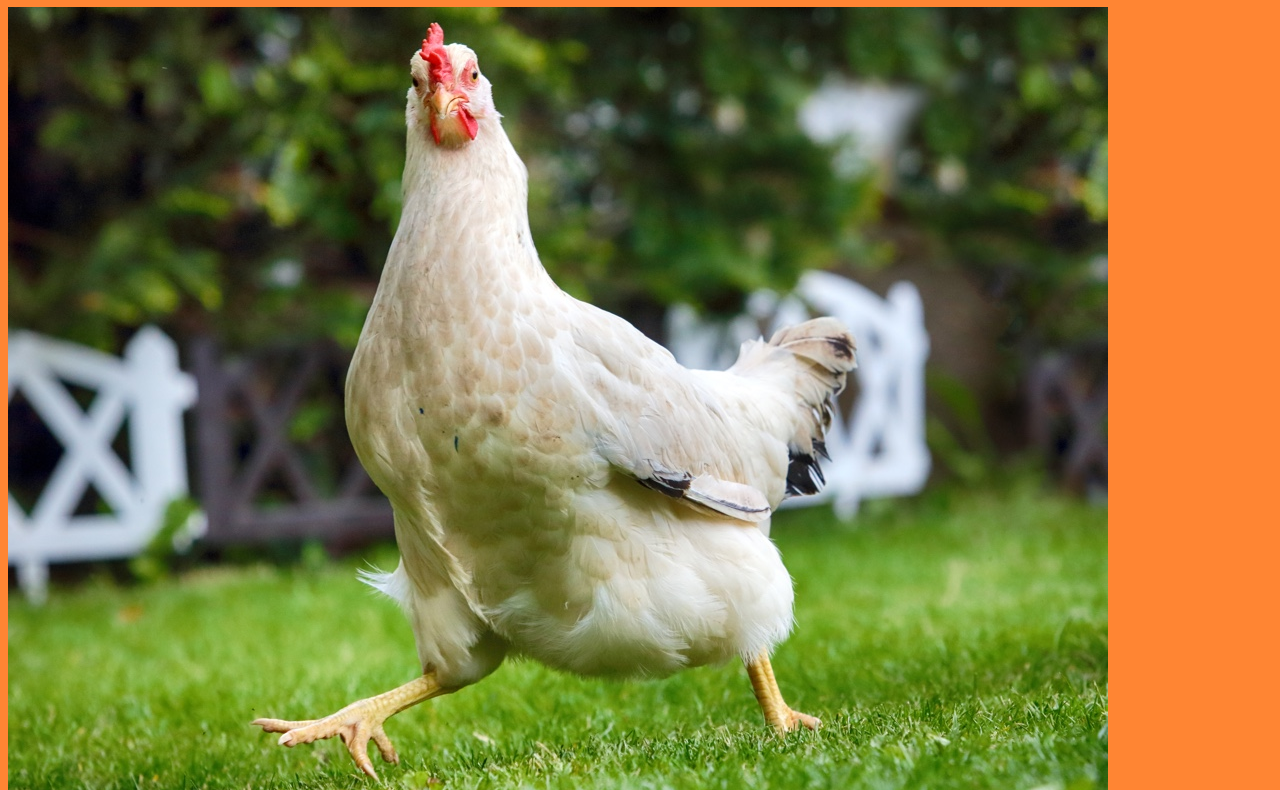
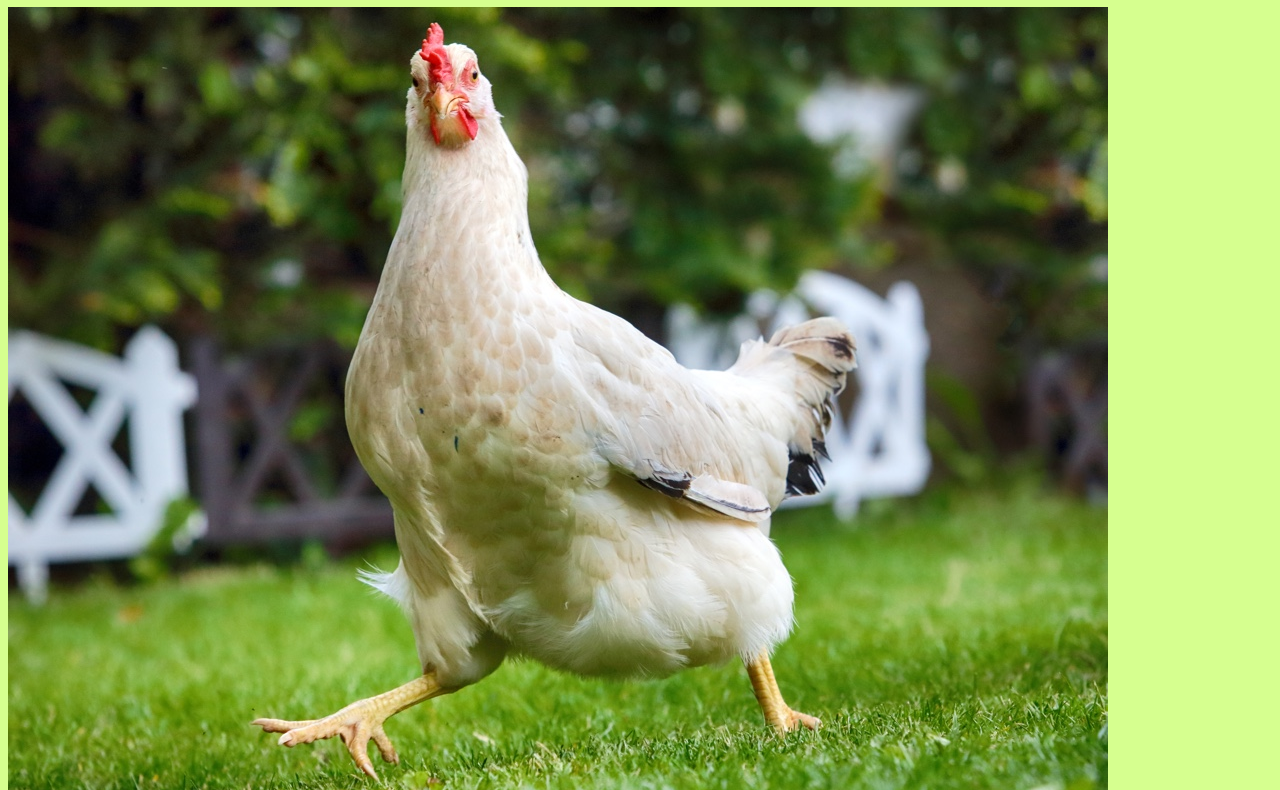
Before and after one commit to mi-she-ru/mi-she-ru.github.io, a plain HTML site: page portfolio.html in a window 1280 px wide. Shown: the part 99-889 px from the top of the page. Drawn offline with Linux system fonts and the light colour scheme.

Commit message:
Update portfolio.html

```diff
--- a/portfolio.html
+++ b/portfolio.html
@@ -4,7 +4,7 @@
 	    <meta charset="utf-8">
 	    <title>Portfolio</title>
 	  </head>
-	  <body bgcolor="#FF8533">
+	  <body bgcolor="#D6FF8F">
     <a href="index.html">Home</a>
     <a href="portfolio.html">Portfolio</a>
     <a href="aboutme.html">About Me</a>
```
